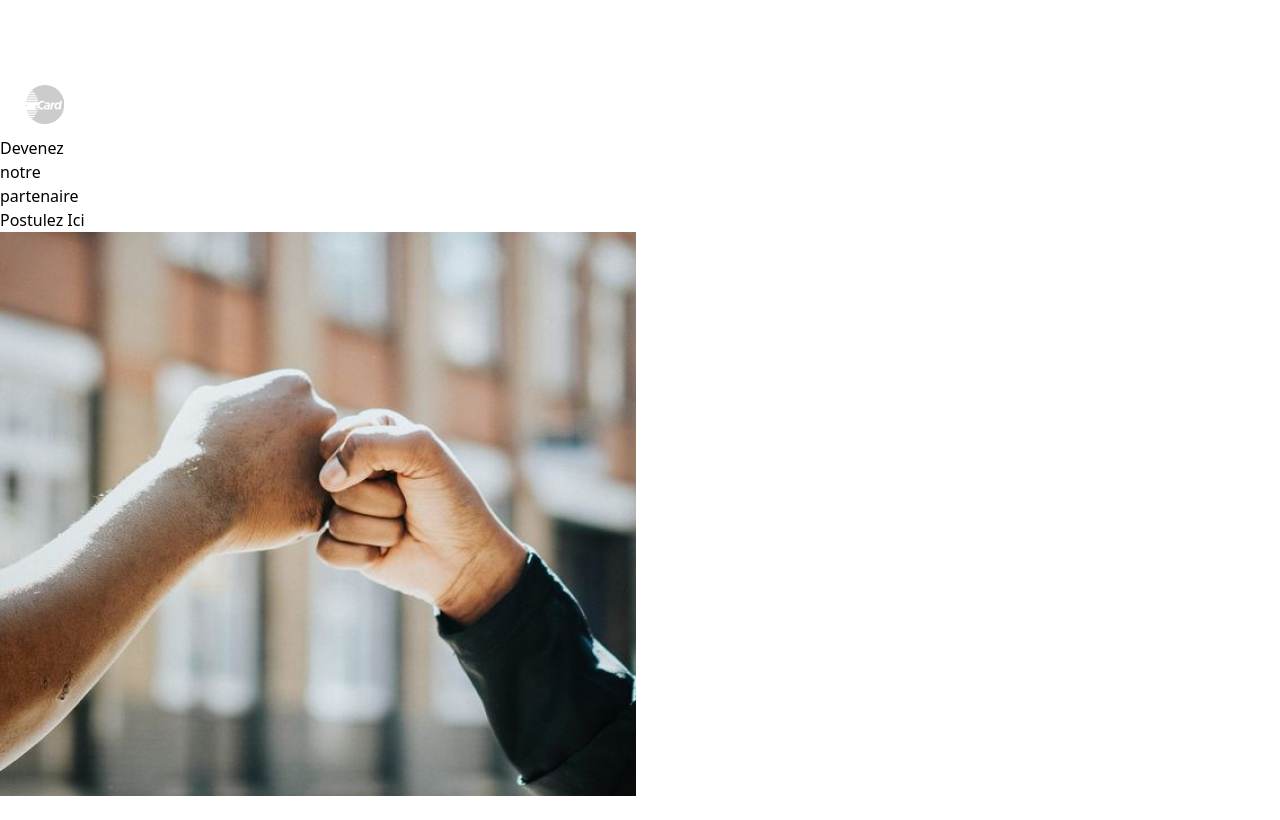
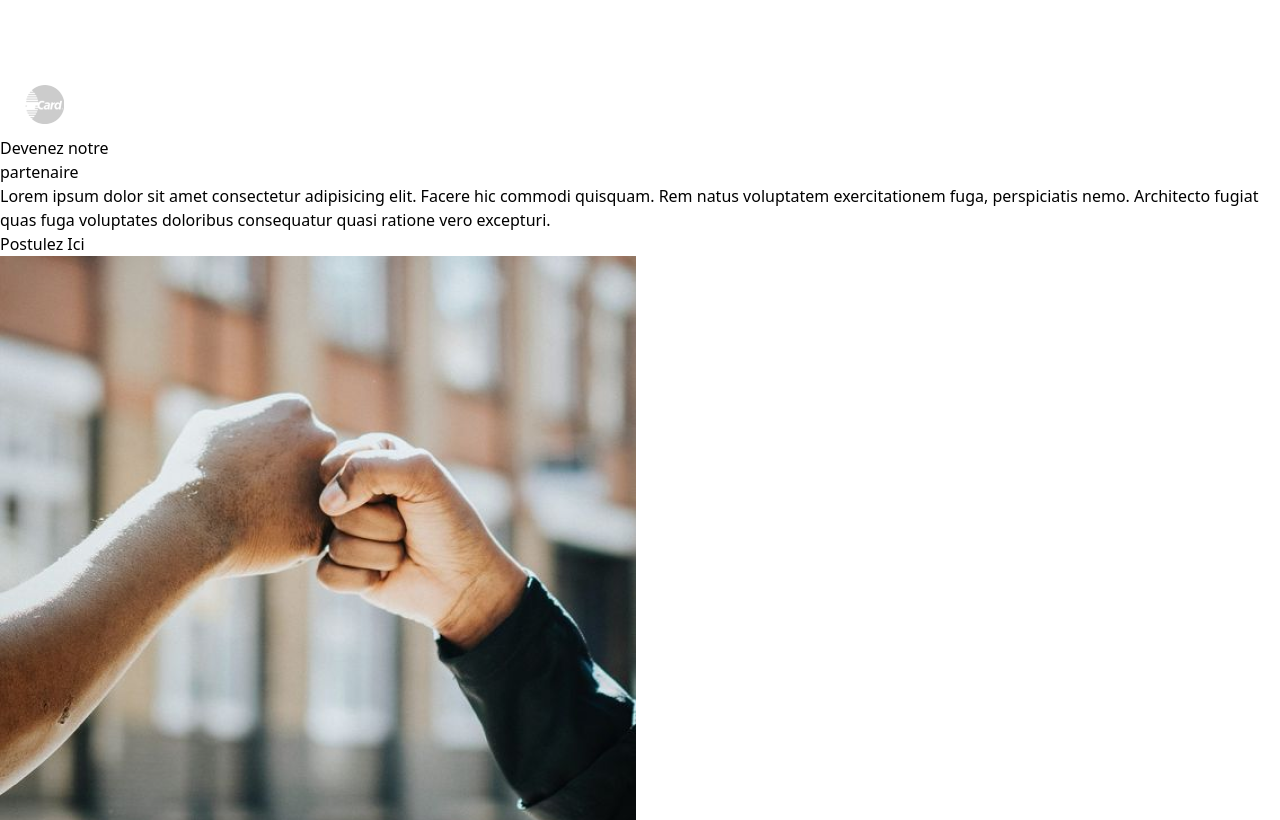
Before and after one commit to abraham241/twendy, a React (Vite) app: page / in a window 1280 px wide. Shown: the part 3180-4000 px from the top of the page. Before the commit the page ends 3976 px from the top, so only its background shows below. Built offline with nearby package versions, Linux system fonts and the light colour scheme.

Commit message:
section partenaire V2

```diff
--- a/src/Screen/Landing.jsx
+++ b/src/Screen/Landing.jsx
@@ -185,7 +185,7 @@ export default function Landing() {
 
       {/* ==================== section nous choisir =========================== */}
       <section className="flex flex-col justify-center items-center gap-10 sm:flex-col md:flex-row lg:flex-row xl:flex-row py-5 px-10">
-        <div className=" md:w-1/2 lg:w-1/2 xl:w-1/3">
+        <div className=" ">
           <img src={paiement} alt="" />
         </div>
         <div className="  md:w-1/2 lg:w-1/2 xl:w-1/2">
@@ -209,9 +209,10 @@ export default function Landing() {
       {/* ==================== section nous choisir =========================== */}
 
       {/* ==================== section partenaire =========================== */}
-      <section className="flex-col flex justify-between px-10 py-10 ">
-        <div>
-          <h1 className="font-bold text-5xl">Devenez <br /> notre <br /> partenaire</h1>
+      <section className="flex-col flex justify-between gap-5 md:flex-row  px-10 py-10 ">
+        <div className=" flex  flex-col md:w-1/2">
+          <h1 className="font-bold text-5xl md:text-8xl">Devenez  notre <br /> partenaire</h1>
+          <p className="py-5">Lorem ipsum dolor sit amet consectetur adipisicing elit. Facere hic commodi quisquam. Rem natus voluptatem exercitationem fuga, perspiciatis nemo. Architecto fugiat quas fuga voluptates doloribus consequatur quasi ratione vero excepturi.</p>
           <button className="bg-red-600 rounded-md text-white font-bold mt-10 h-16 w-36 ">
             Postulez Ici
           </button>
```
